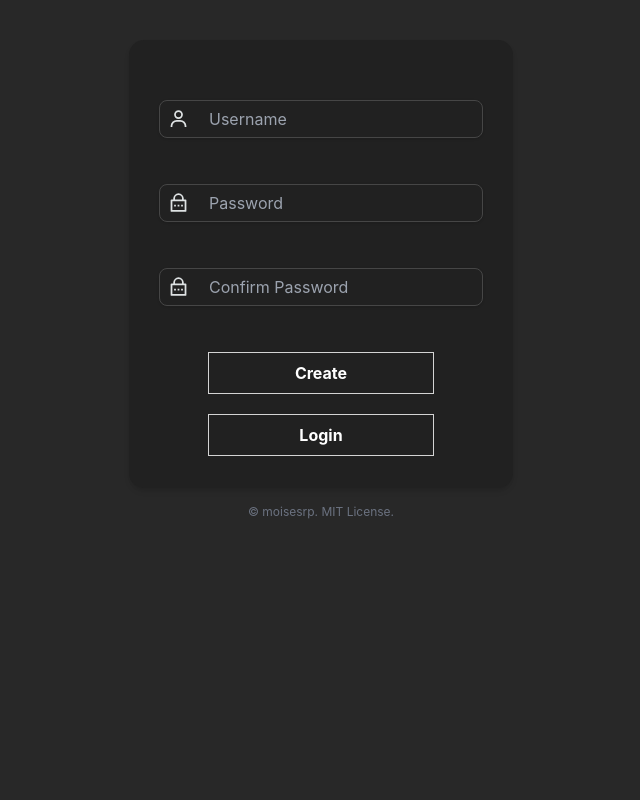
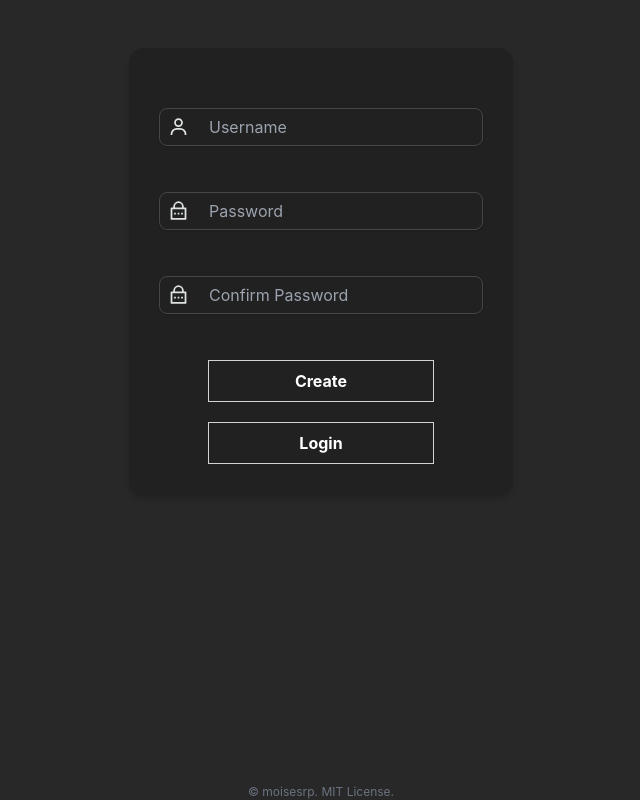
Before and after one commit to moisesrp21/TodoToday, a React (Create React App) app: page /signup in a window 1280 px wide. Shown: the whole page, without its empty margins (319-959 px from the left). Built offline with nearby package versions, Linux system fonts and the light colour scheme.

Commit message:
adding footer and fixing minor bug

```diff
--- a/src/components/Footer.tsx
+++ b/src/components/Footer.tsx
@@ -2,9 +2,14 @@ import React from 'react';
 
 const Footer = () => {
     return (
-        <p className="text-center text-gray-500 text-xs">
-            &copy; moisesrp. MIT License.
-        </p>
+        <div className="flex w-screen items-center">
+            <a
+                href="https://twitter.com/moisesrp21"
+                className="absolute left-0 bottom-0 w-full text-center text-gray-500 text-xs insert-0"
+            >
+                &copy; moisesrp. MIT License.
+            </a>
+        </div>
     );
 };
 
--- a/src/components/NewTodo.tsx
+++ b/src/components/NewTodo.tsx
@@ -9,7 +9,6 @@ const NewTodo = () => {
     const save = () => {
         let node = ref.current;
         if (node) {
-            console.log(node.value);
             todostore.addTodo({
                 id: todostore.getId(),
                 title: node.value,
--- a/src/components/SavedTask.tsx
+++ b/src/components/SavedTask.tsx
@@ -27,7 +27,7 @@ const SavedTask = ({ id, title, created, completed, toggleEditing }: Props) => {
                     <RiDeleteBinLine />
                 </button>
                 <div className="absolute flex justify-center top-[0] w-full">
-                    <div className=" w-[85%] border-t-[1px] border-[#363636]"></div>
+                    <div className="w-[65%] md:w-[85%] border-t-[1px] border-[#363636]"></div>
                 </div>
                 <button
                     onClick={() => toggleEditing()}
--- a/src/components/TodoList.tsx
+++ b/src/components/TodoList.tsx
@@ -5,6 +5,7 @@ import { todotype } from '../services/requests';
 import request from '../services/requests';
 import { StoreContext, contexttype } from '../App';
 import Header from '../components/Header';
+import Footer from './Footer';
 
 export interface todocontext {
     addTodo: (tast: todotype) => void;
@@ -19,7 +20,6 @@ export let TodoContext: React.Context<todocontext>;
 const TodoList = () => {
     const container = React.useRef<HTMLDivElement>(null);
     const node = container.current;
-    console.log('TodoList');
     if (node) {
         const resizeObserver = new ResizeObserver((es) => {
             for (const e of es) {
@@ -104,12 +104,11 @@ const TodoList = () => {
         size: () => {
             const node = container.current;
             if (node) {
-                // console.log(node.scrollHeight);
                 if (node.scrollHeight > document.documentElement.clientHeight) {
                     node.style.height = 'auto';
                 } else {
                     node.style.height =
-                        document.documentElement.clientHeight + 'px';
+                        document.documentElement.scrollHeight + 'px';
                 }
             }
         },
@@ -122,7 +121,7 @@ const TodoList = () => {
     return (
         <div
             ref={container}
-            className="w-full h-screen bg-[#282828] flex justify-center"
+            className="relative w-full h-screen bg-[#282828] flex flex-col items-center justify-start"
         >
             <div
                 className={`flex flex-col w-[99%] md:w-[85%] max-w-[1200px] pb-[20px] h-fit md:h-[90%] text-white rounded-[20px]`}
@@ -145,6 +144,7 @@ const TodoList = () => {
                     </div>
                 </div>
             </div>
+            <Footer />
         </div>
     );
 };
--- a/src/index.css
+++ b/src/index.css
@@ -16,3 +16,6 @@ body {
     -webkit-font-smoothing: antialiased;
     -moz-osx-font-smoothing: grayscale;
 }
+body {
+    background-color: #282828;
+}
--- a/src/services/requests.tsx
+++ b/src/services/requests.tsx
@@ -19,7 +19,7 @@ type credentialstype = {
 class TodoDataService {
     prod: string = 'https://moisesrp.pythonanywhere.com';
     dev: string = 'http://localhost:8000';
-    baseurl = this.prod;
+    baseurl = this.dev;
     getAll(token: string) {
         axios.defaults.headers.common['Authorization'] = 'Token ' + token;
         return axios.get(`${this.baseurl}/api/todos/`);
```
